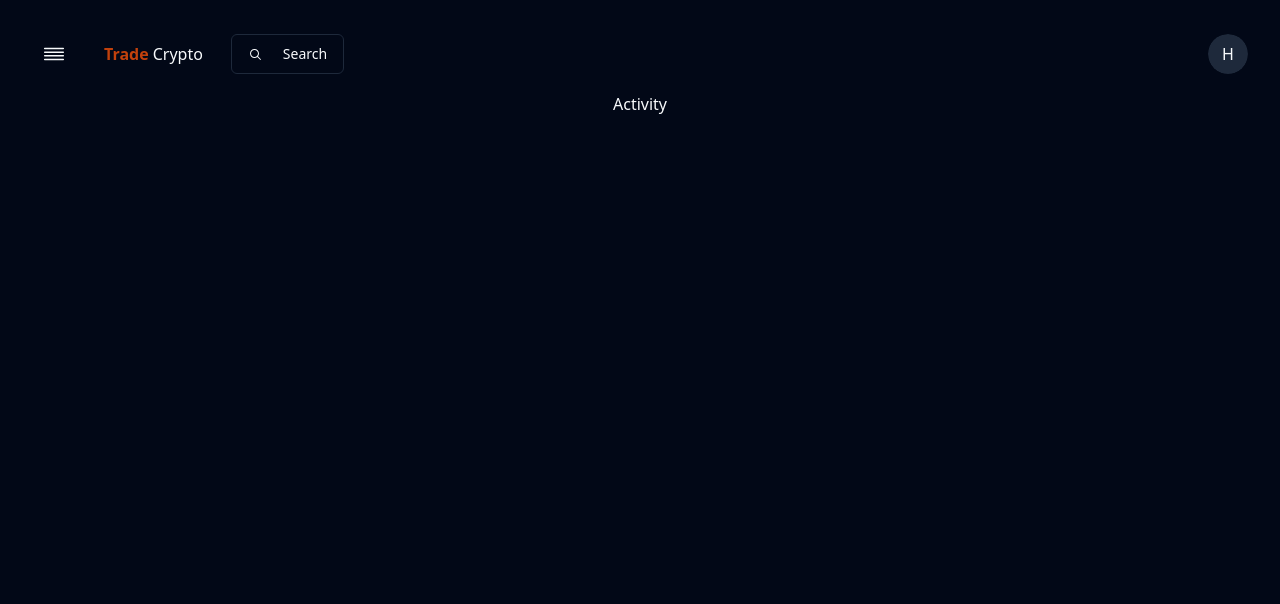
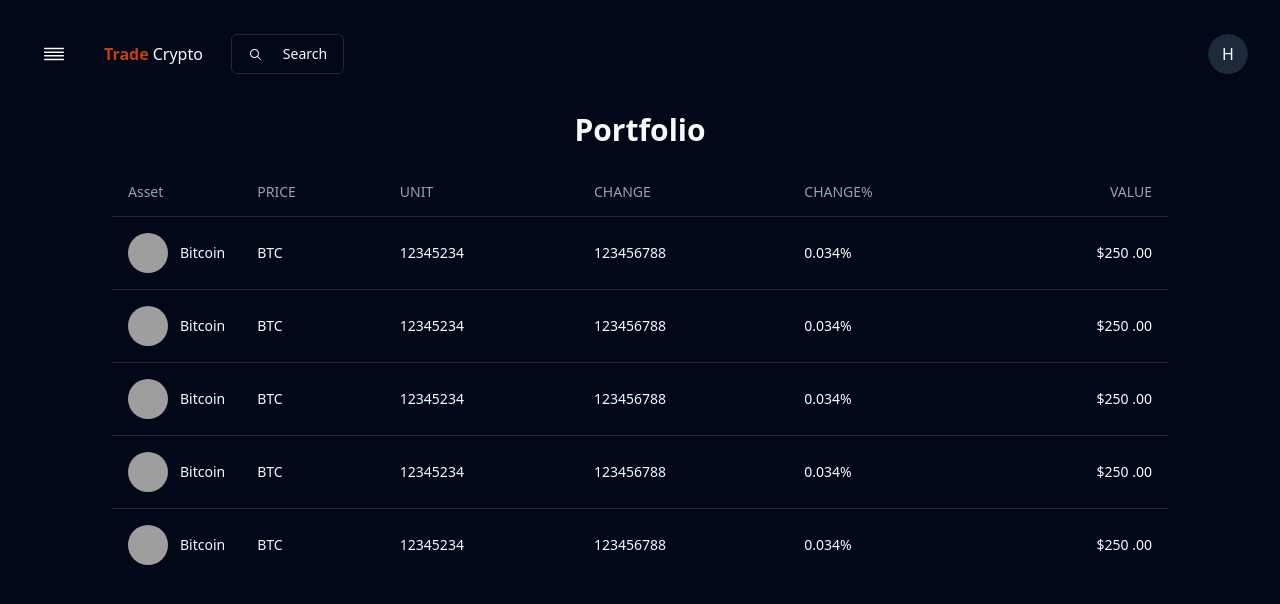
Before and after one commit to himanu/Trade-Crypto-FE, a React (Vite) app: page /activity in a window 1280 px wide. Shown: the top 604 px of the page. Built offline with nearby package versions, Linux system fonts and the light colour scheme; grey boxes are pictures that could not be loaded.

Commit message:
watchlist ui

```diff
--- a/src/pages/Activity/index.jsx
+++ b/src/pages/Activity/index.jsx
@@ -1,7 +1,49 @@
+import { AvatarImage, Avatar } from "@/components/ui/avatar";
+import {
+    Table,
+    TableBody,
+    TableCaption,
+    TableCell,
+    TableHead,
+    TableHeader,
+    TableRow,
+} from "@/components/ui/table"
+
 const Activity = () => {
     return (
-        <div>
-            Activity
+        <div className="p-5 lg:px-20">
+            <h1 className="pb-5 font-bold text-3xl">
+                Portfolio
+            </h1>
+            <Table>
+                <TableHeader>
+                    <TableRow>
+                        <TableHead className="w-[100px]">Asset</TableHead>
+                        <TableHead>PRICE</TableHead>
+                        <TableHead>UNIT</TableHead>
+                        <TableHead>CHANGE</TableHead>
+                        <TableHead>CHANGE%</TableHead>
+                        <TableHead className="text-right">VALUE</TableHead>
+                    </TableRow>
+                </TableHeader>
+                <TableBody>
+                    {[...Array(5)].map(() => (
+                        <TableRow>
+                            <TableCell className="font-medium flex items-center gap-3">
+                                <Avatar>
+                                    <AvatarImage src="https://assets.coingecko.com/coins/images/1/standard/bitcoin.png?1696501400"></AvatarImage>
+                                </Avatar>
+                                <span> Bitcoin </span>
+                            </TableCell>
+                            <TableCell className="text-left">BTC</TableCell>
+                            <TableCell className="text-left"> 12345234</TableCell>
+                            <TableCell className="text-left"> 123456788</TableCell>
+                            <TableCell className="text-left"> 0.034% </TableCell>
+                            <TableCell className="text-right">$250 .00</TableCell>
+                        </TableRow>
+                    ))}
+                </TableBody>
+            </Table>
         </div>
     )
 };
--- a/src/pages/Watchlist/index.jsx
+++ b/src/pages/Watchlist/index.jsx
@@ -1,4 +1,5 @@
 import { AvatarImage, Avatar } from "@/components/ui/avatar";
+import { Button } from "@/components/ui/button";
 import {
     Table,
     TableBody,
@@ -8,22 +9,27 @@ import {
     TableHeader,
     TableRow,
 } from "@/components/ui/table"
+import { BookmarkFilledIcon } from "@radix-ui/react-icons";
 
 const WatchList = () => {
+    const handleRemoveFromWatchlist = (item) => {
+
+    }
     return (
         <div className="p-5 lg:px-20">
             <h1 className="pb-5 font-bold text-3xl">
                 Watchlist
             </h1>
-            <Table>
+            <Table className="border">
                 <TableHeader>
                     <TableRow>
-                        <TableHead className="w-[100px]">Asset</TableHead>
+                        <TableHead className="py-5">Coin</TableHead>
+                        <TableHead>SYMBOL</TableHead>
+                        <TableHead>VOLUME</TableHead>
+                        <TableHead>MARKET CAP</TableHead>
+                        <TableHead>24h</TableHead>
                         <TableHead>PRICE</TableHead>
-                        <TableHead>UNIT</TableHead>
-                        <TableHead>CHANGE</TableHead>
-                        <TableHead>CHANGE%</TableHead>
-                        <TableHead className="text-right">VALUE</TableHead>
+                        <TableHead className="text-right text-red-600">REMOVE</TableHead>
                     </TableRow>
                 </TableHeader>
                 <TableBody>
@@ -39,7 +45,12 @@ const WatchList = () => {
                             <TableCell className="text-left"> 12345234</TableCell>
                             <TableCell className="text-left"> 123456788</TableCell>
                             <TableCell className="text-left"> 0.034% </TableCell>
-                            <TableCell className="text-right">$250 .00</TableCell>
+                            <TableCell>$250 .00</TableCell>
+                            <TableCell className="text-right">
+                                <Button variant="ghost" size="icon" className="h-10 w-10" onClick={() => handleRemoveFromWatchlist(item)}>
+                                    <BookmarkFilledIcon className="w-6 h-6" />
+                                </Button>
+                            </TableCell>
                         </TableRow>
                     ))}
                 </TableBody>
```
